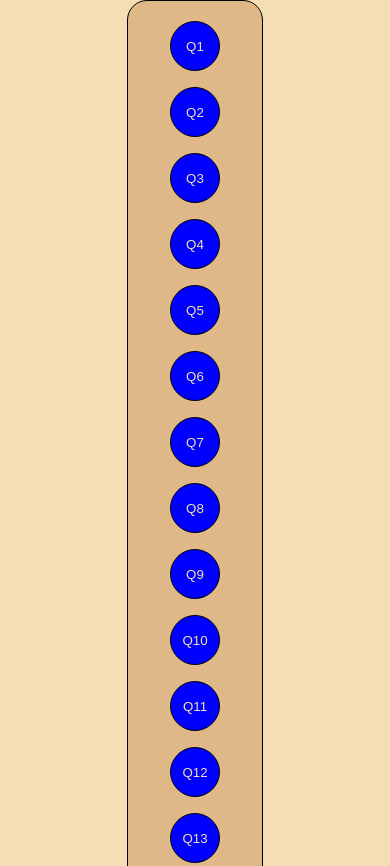
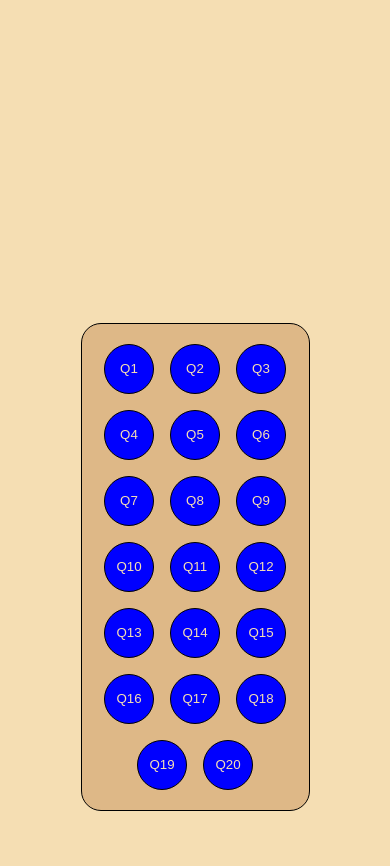
Before and after one commit to Sayantan-B-dev/Lv1_JSassignment1, a plain HTML site: page index.html in a window 390 px wide. Shown: the top 866 px of the page. After the commit the page ends 844 px from the top, so only its background shows below. Drawn offline with Linux system fonts and the light colour scheme.

Commit message:
little responsiveneess for mobile

```diff
--- a/index.html
+++ b/index.html
@@ -71,12 +71,27 @@
             transition: width 0.5s ease;
             opacity: 0;
         }
+
         .p {
             display: none;
         }
 
         h1 {
             text-align: center;
+        }
+
+        @media (max-width:500px) {
+            .mainQ {
+                width: 50%;
+            }
+
+            .message {
+                padding: 70px;
+            }
+
+            body {
+                flex-direction: column;
+            }
         }
     </style>
 </head>
@@ -141,7 +156,8 @@
         </div>
         <div id="q12" class="p">
             <h1>Simple Login System</h1>
-            <p>Set a predefined username and password. Ask the user to enter their credentials using prompt(). If correct, print “Login Successful”; otherwise, print “Incorrect username or password.”</p>
+            <p>Set a predefined username and password. Ask the user to enter their credentials using prompt(). If
+                correct, print “Login Successful”; otherwise, print “Incorrect username or password.”</p>
         </div>
         <div id="q13" class="p">
             <h1>Swapping Without Third Variable</h1>
@@ -149,7 +165,8 @@
         </div>
         <div id="q14" class="p">
             <h1>FizzBuzz (Multiple of Both)</h1>
-            <p>Ask the user for a number. If it's a multiple of both 3 and 5, print “FizzBuzz”; if only 3, print “Fizz”; if only 5, print “Buzz”; otherwise, print the number itself.</p>
+            <p>Ask the user for a number. If it's a multiple of both 3 and 5, print “FizzBuzz”; if only 3, print “Fizz”;
+                if only 5, print “Buzz”; otherwise, print the number itself.</p>
         </div>
         <div id="q15" class="p">
             <h1>Number Reversal</h1>
@@ -161,7 +178,8 @@
         </div>
         <div id="q17" class="p">
             <h1>Palindrome Checker</h1>
-            <p>Ask the user for a word. Check if it reads the same forward and backward. Print “Palindrome” or “Not a Palindrome.”</p>
+            <p>Ask the user for a word. Check if it reads the same forward and backward. Print “Palindrome” or “Not a
+                Palindrome.”</p>
         </div>
         <div id="q18" class="p">
             <h1>Reverse Without String Methods</h1>
@@ -173,7 +191,8 @@
         </div>
         <div id="q20" class="p">
             <h1>Find First Non-Repeating Character</h1>
-            <p>Ask the user for a word and find the first character that does not repeat. Example: hello → h (since e,l, and o repeat).</p>
+            <p>Ask the user for a word and find the first character that does not repeat. Example: hello → h (since e,l,
+                and o repeat).</p>
         </div>
     </div>
     <div class="mainQ">
```
